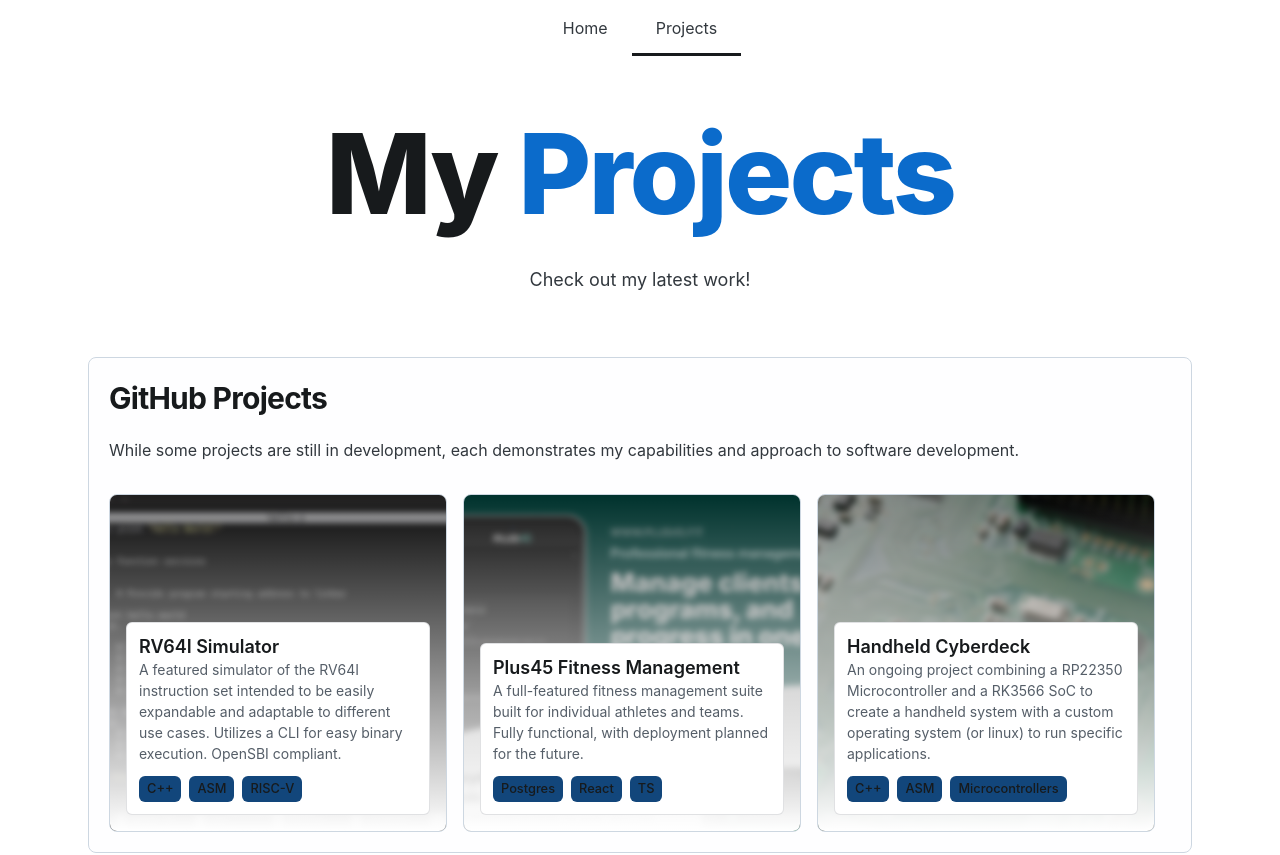
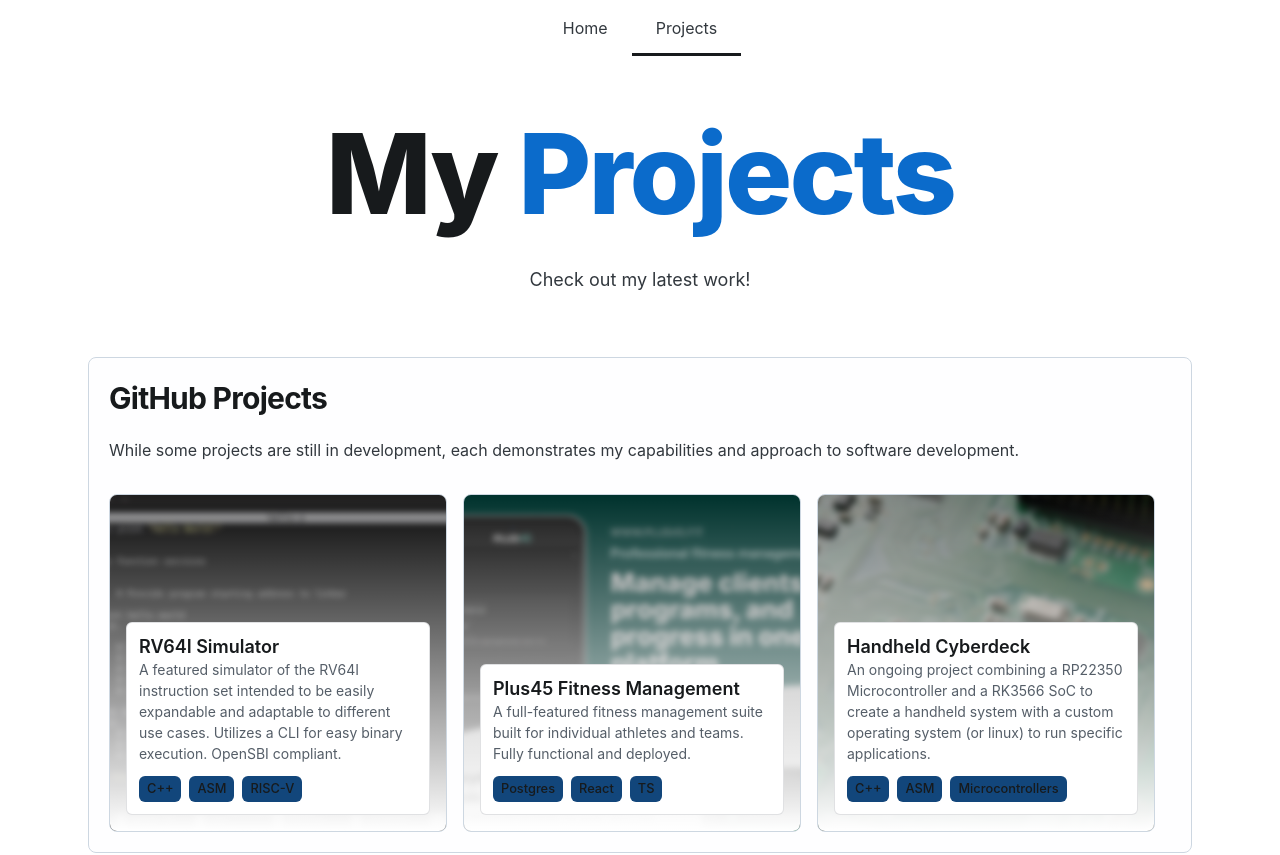
Before and after one commit to nathanalger/portfolio, a React (Vite) app in the folder frontend/: page /projects in a window 1280 px wide. Shown: the top 855 px of the page. Built offline with nearby package versions, Linux system fonts and the light colour scheme.

Commit message:
feat: update plus45 link

```diff
--- a/frontend/src/pages/Projects.tsx
+++ b/frontend/src/pages/Projects.tsx
@@ -22,10 +22,10 @@ const GithubProjects: GithubProject[] = [
     imageUrl: "/rv64i-img.png",
   },
   {
-    link: "https://github.com/nathanalger/plus45",
+    link: "https://www.plus45.fit/",
     title: "Plus45 Fitness Management",
     description:
-      "A full-featured fitness management suite built for individual athletes and teams. Fully functional, with deployment planned for the future.",
+      "A full-featured fitness management suite built for individual athletes and teams. Fully functional and deployed.",
     tags: "Postgres,React,TS",
     imageUrl: "/plus45-img.png",
   },
```
